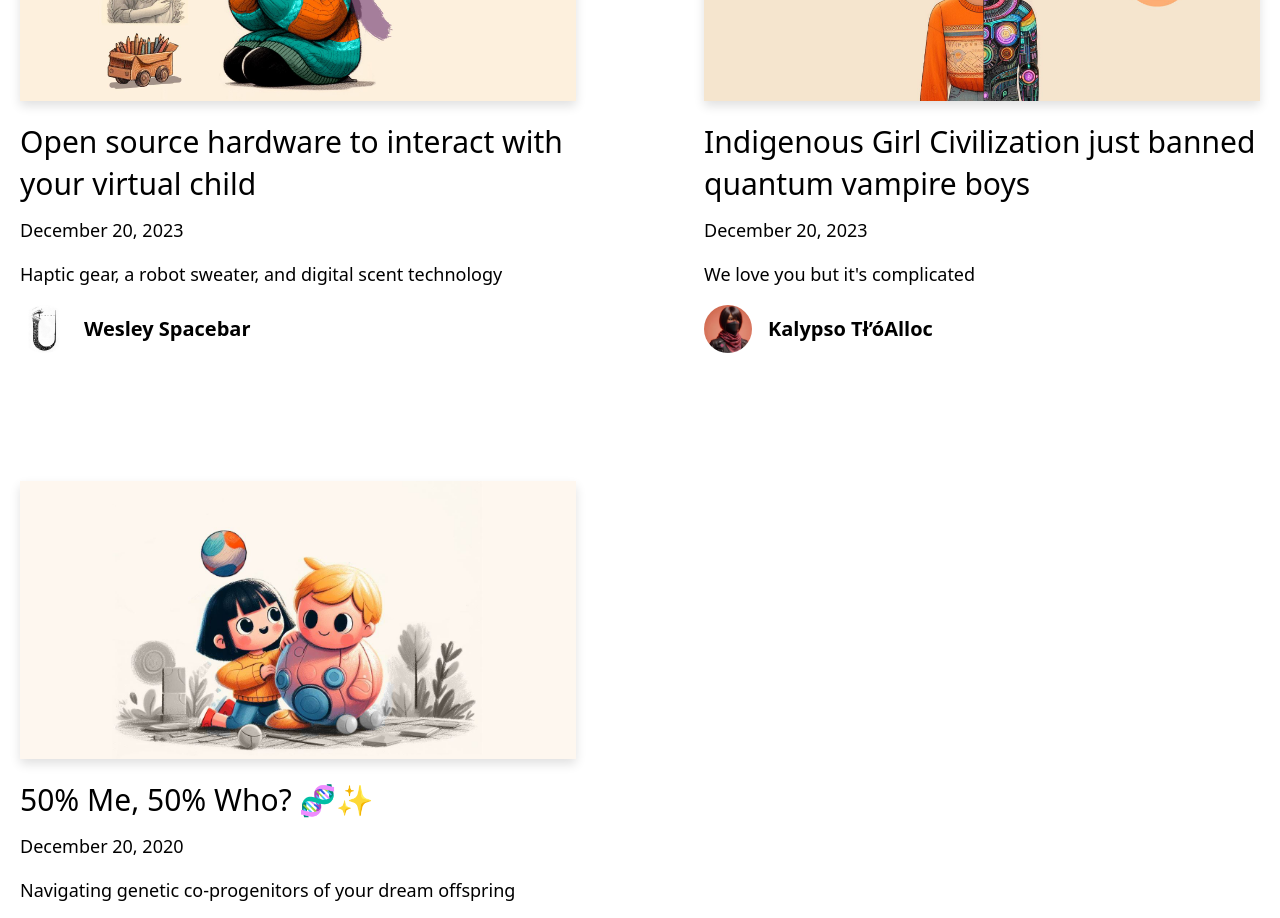
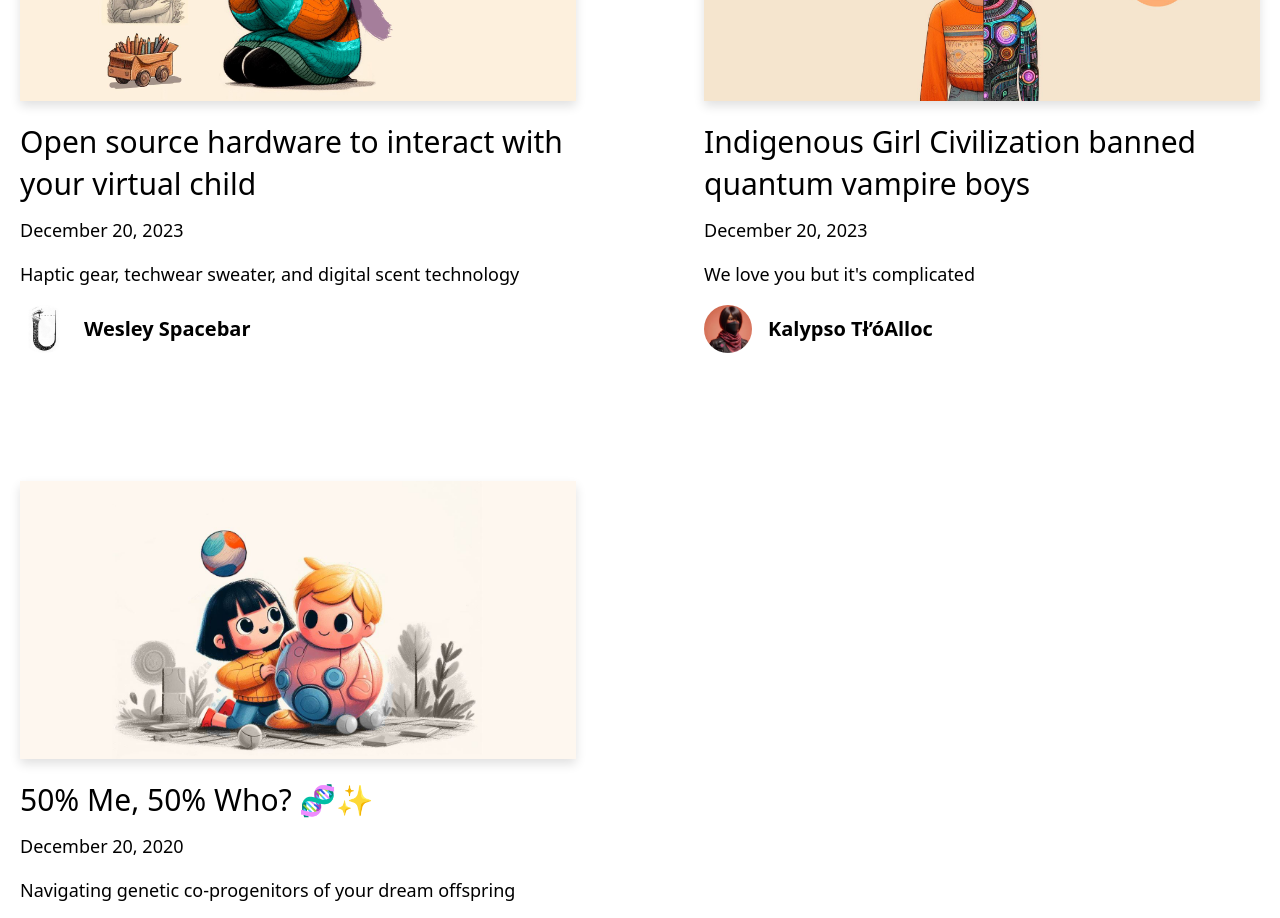
Before and after one commit to Wesxdz/kahlo-yawn, a Next.js app: page / in a window 1280 px wide. Shown: the part 1620-2538 px from the top of the page. Built offline with nearby package versions, Linux system fonts and the light colour scheme.

Commit message:
Minor update

```diff
--- a/_posts/hardware.md
+++ b/_posts/hardware.md
@@ -1,6 +1,6 @@
 ---
 title: 'Open source hardware to interact with your virtual child'
-excerpt: 'Haptic gear, a robot sweater, and digital scent technology'
+excerpt: 'Haptic gear, techwear sweater, and digital scent technology'
 coverImage: '/assets/blog/hardware/girl.jpeg'
 date: '2023-12-20T05:35:07.322Z'
 author:
--- a/_posts/quantum-vampires.md
+++ b/_posts/quantum-vampires.md
@@ -1,5 +1,5 @@
 ---
-title: 'Indigenous Girl Civilization just banned quantum vampire boys'
+title: 'Indigenous Girl Civilization banned quantum vampire boys'
 excerpt: "We love you but it's complicated"
 coverImage: '/assets/blog/quantum-vampires/why_ban.jpg'
 date: '2023-12-20T05:35:07.322Z'
--- a/pages/index.tsx
+++ b/pages/index.tsx
@@ -19,7 +19,7 @@ export default function Index({ allPosts }: Props) {
     <>
       <Layout>
         <Head>
-          <title>{`Next.js Blog Example with ${CMS_NAME}`}</title>
+          <title>{`Kahlo Yawn`}</title>
         </Head>
         <Container>
           <Intro />
--- a/pages/posts/[slug].tsx
+++ b/pages/posts/[slug].tsx
@@ -20,7 +20,7 @@ type Props = {
 
 export default function Post({ post, morePosts, preview }: Props) {
   const router = useRouter()
-  const title = `${post.title} | Next.js Blog Example with ${CMS_NAME}`
+  const title = `${post.title} | Kahlo Yawn`
   if (!router.isFallback && !post?.slug) {
     return <ErrorPage statusCode={404} />
   }
```
